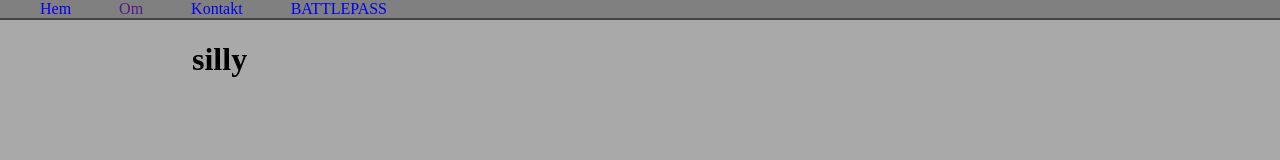
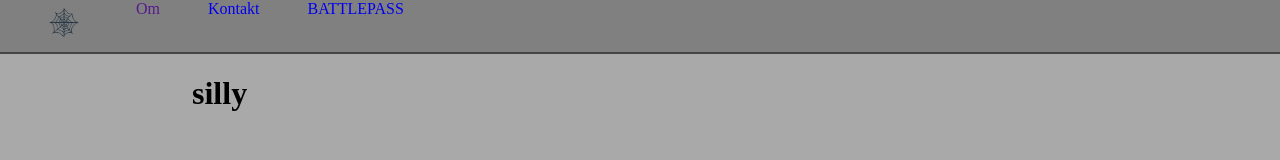
Before and after one commit to algotstalborg/wul-intro, a plain HTML site: page nav.html in a window 1280 px wide. Drawn offline with Linux system fonts and the light colour scheme.

Commit message:
logga typ

```diff
--- a/nav.html
+++ b/nav.html
@@ -11,7 +11,7 @@
 <body style="background-color: darkgray;">
     <nav>
         <ul>
-            <li><a href="/">Hem</a></li>
+            <li><a href="/"><img src="nät.png" alt=""></a></li>
             <li><a href="">Om</a></li>
             <li><a href="#">Kontakt</a></li>
             <li><a href="#">BATTLEPASS</a></li>
--- a/style.css
+++ b/style.css
@@ -13,6 +13,10 @@ nav {
     font-size: 1,5rem;
     border-bottom: 2px solid rgb(68, 68, 68);
 
+    img {
+        width: 48px;
+    }
+
     ul {
         margin: 0;
         list-style: none;
```
Also changed, not shown: index.html (+1 -1 lines), nät.png (added).
